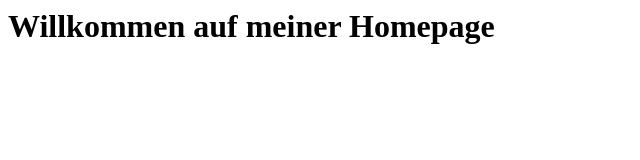
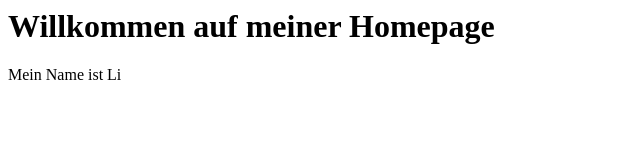
Before and after one commit to caseletter/homepage, a plain HTML site: page index.html in a window 1280 px wide. Shown: the whole page, without its empty margins (0-640 px from the left). Drawn offline with Linux system fonts and the light colour scheme.

Commit message:
Zweite Version

```diff
--- a/index.html
+++ b/index.html
@@ -8,5 +8,6 @@
     <body>
         <h1>Willkommen auf meiner Homepage</h1>
     </body>
+    <p>Mein Name ist Li</p>
 
 </html>
```
